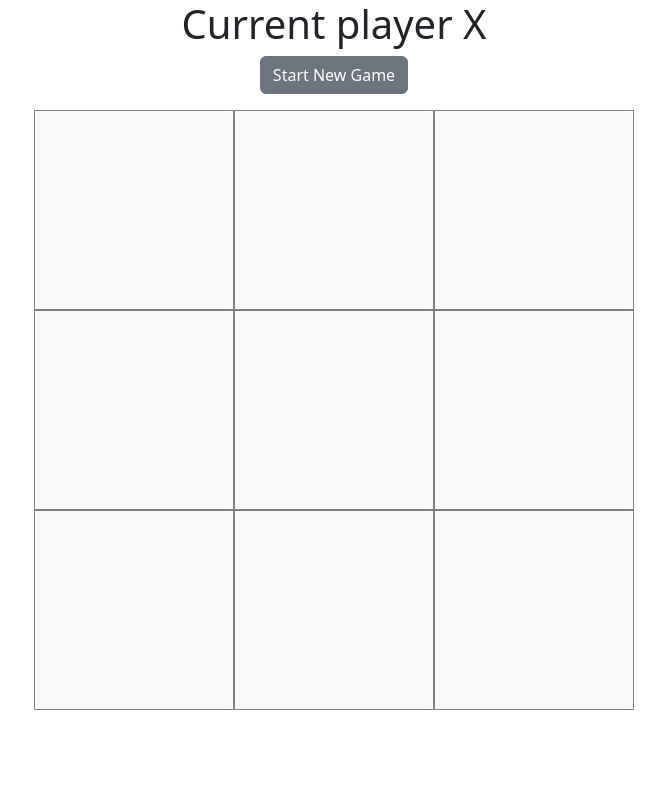
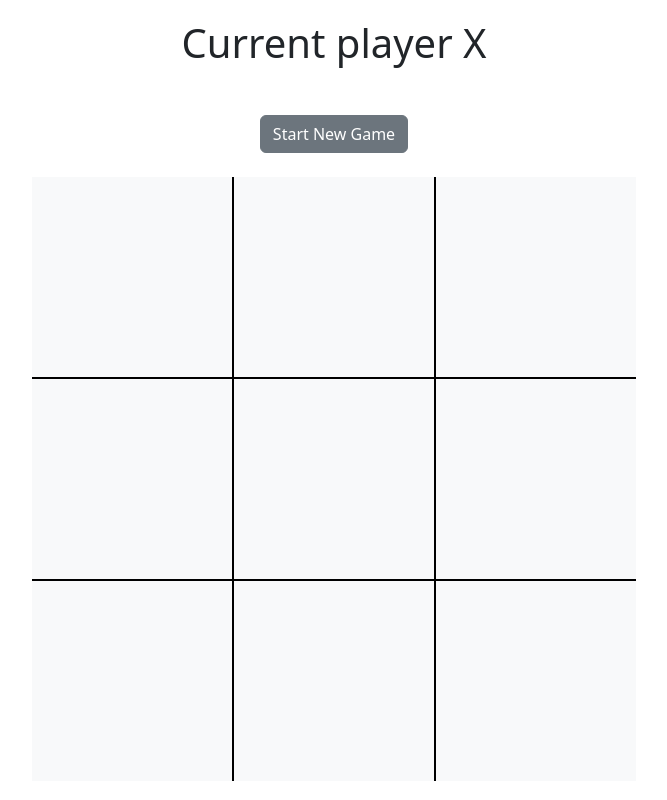
Before and after one commit to macpli/tic-tac-toe-ng, an Angular app: page / in a window 1280 px wide. Shown: the whole page, without its empty margins (306-973 px from the left). Built offline with nearby package versions, Linux system fonts and the light colour scheme.

Commit message:
add: style changes: center, margins, borders, font colors and size

```diff
--- a/src/app/app.component.scss
+++ b/src/app/app.component.scss
@@ -0,0 +1,6 @@
+app-board {
+    display: flex;
+    justify-content: flex-end;
+    align-items: center;
+    height: 100vh;
+}
--- a/src/app/components/board/board.component.html
+++ b/src/app/components/board/board.component.html
@@ -1,9 +1,9 @@
 <div class="container-md">
-    <h1> Current player {{currPlayer}}</h1>
+    <h1 class="mb-5"> Current player {{currPlayer}}</h1>
 
-    <button type="button" class="btn btn-secondary mb-3" (click)="newGame()">Start New Game</button>
+    <button type="button" class="btn btn-secondary mb-4" (click)="newGame()">Start New Game</button>
 
-    <div *ngIf="winner">
+    <div *ngIf="winner" [ngClass]="{'winner-grn': winner == 'X', 'winner-blue': winner == 'O'}">
        <h1>The winner is {{winner}}</h1>
     </div>
 
--- a/src/app/components/board/board.component.scss
+++ b/src/app/components/board/board.component.scss
@@ -1,12 +1,16 @@
 main {
     display: grid;
     grid-template-columns: 200px 200px 200px;
-    grid-gap: 0px
+    grid-gap: 2px;
+    background-color: black;
 }
 
 app-player {
-    border: 1px gray solid;
+    display: flex;
+    justify-content: center;
+    align-items: center;
     height: 200px;
+    background-color: white;
 }
 
 .container-md {
@@ -15,3 +19,11 @@ app-player {
     justify-content: center;
     align-items: center;
 }
+
+.winner-grn {
+    color: #198754;
+}
+
+.winner-blue {
+    color: #0d6efd;
+}
--- a/src/app/components/player/player.component.scss
+++ b/src/app/components/player/player.component.scss
@@ -1,4 +1,7 @@
 button {
     height: 100%;
     width: 100%;
+    font-size: 100px;
+    font-weight: 600;
+    border-radius: 0px;
 }
```
